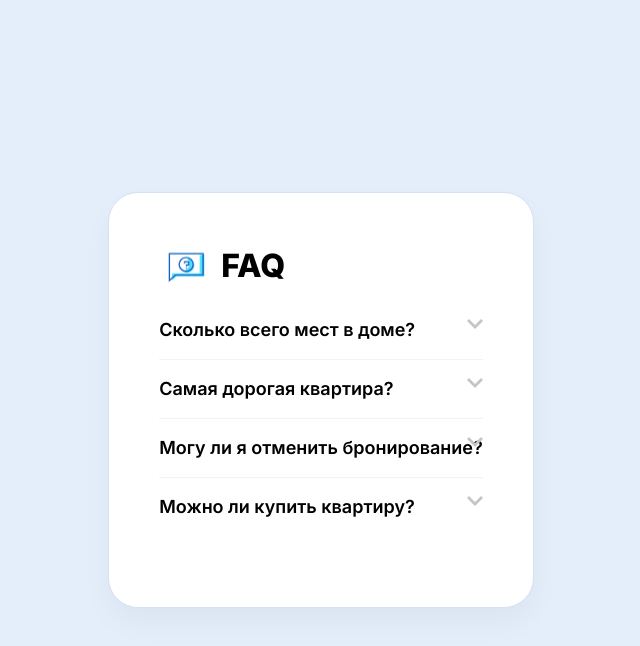
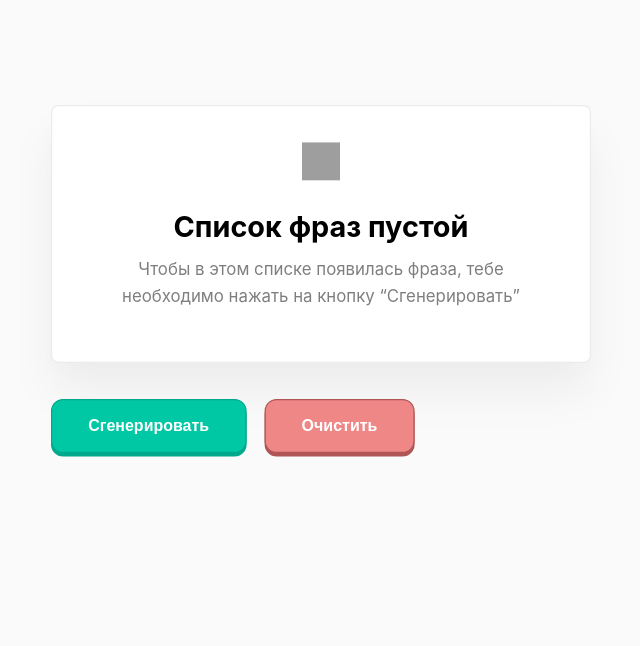
Before and after one commit to Koleneko/react-study, a React (Create React App) app: page / in a window 1280 px wide. Shown: the top 646 px of the page, without its empty margins (319-959 px from the left). Built offline with nearby package versions, Linux system fonts and the light colour scheme; grey boxes are pictures that could not be loaded.

Commit message:
Выполнил дз №5

```diff
--- a/src/index.js
+++ b/src/index.js
@@ -4,7 +4,8 @@ import "./index.css";
 
 // import App from "./tutorial-1/App";
 // import App from "./tutorial-2/App";
-import App from "./tutorial-3/App";
+// import App from "./tutorial-3/App";
+import App from "./tutorial-5/App";
 
 ReactDOM.render(
   <React.StrictMode>
--- /dev/null
+++ b/src/tutorial-5/App.css
@@ -0,0 +1,71 @@
+body {
+  background-color: #fafafa;
+}
+
+.wrapper {
+  width: 450px;
+  margin: 50px auto;
+  transform: scale(1.2) translateY(70px);
+}
+
+.list {
+  max-height: 400px;
+  overflow: auto;
+  padding: 30px;
+  margin-bottom: 30px;
+}
+
+.btn {
+  height: 45px;
+  padding: 0 30px;
+  border: 0;
+  border-radius: 10px;
+  margin-right: 15px;
+  font-weight: 600;
+  cursor: pointer;
+  transition: all 0.15s ease;
+}
+.btn:active {
+  transform: translateY(2px);
+  box-shadow: none;
+}
+.btn_generate {
+  background-color: #00c8a4;
+  color: #fff;
+  box-shadow: 0 3px 0 #00a98b;
+  border: 1px solid #00a98b;
+}
+.btn_clear {
+  background-color: #f08787;
+  box-shadow: 0 3px 0 #b05555;
+  border: 1px solid #b05555;
+  color: #fff;
+}
+
+.block {
+  padding: 15px 30px;
+  background: #ffffff;
+  border: 1px solid #ebebeb;
+  box-sizing: border-box;
+  box-shadow: 0px 9px 24px rgba(0, 0, 0, 0.01), 0px 25px 40px rgba(0, 0, 0, 0.05);
+  border-radius: 6px;
+  margin-bottom: 30px;
+}
+.block h3 {
+  font-size: 18px;
+}
+
+.empty-block {
+  text-align: center;
+  padding: 30px;
+}
+.empty-block h2 {
+  font-size: 24px;
+  margin-bottom: 0;
+}
+.empty-block p {
+  margin-top: 10px;
+  font-size: 14px;
+  opacity: 0.5;
+  line-height: 22px;
+}
--- /dev/null
+++ b/src/tutorial-5/App.js
@@ -0,0 +1,47 @@
+import { React, useState } from "react";
+import EmptyBlock from "./components/EmptyBlock";
+import Phrase from "./components/Phrase";
+import { nounsArr, adjectivesArr } from "./components/data";
+import "./App.css";
+
+function App() {
+  const [phrases, setPhrases] = useState([]);
+
+  const nounsLength = nounsArr.length;
+  const adjectivesLength = adjectivesArr.length;
+
+  const generatePhrase = () => {
+    let newPhrase = `${
+      adjectivesArr[Math.floor(Math.random() * adjectivesLength)]
+    } ${adjectivesArr[Math.floor(Math.random() * adjectivesLength)]} ${
+      nounsArr[Math.floor(Math.random() * nounsLength)]
+    }`;
+    setPhrases([...phrases, newPhrase]);
+  };
+
+  const Phrases = () => {
+    const keyGen = (pre) => `${pre}_{new Date().getTime()}`;
+    // использовал тут такой ключ потому что использовать сами фразы не могу
+    return (
+      <div className="list">
+        {phrases.map((el) => (
+          <Phrase key={keyGen(el)} text={el} />
+        ))}
+      </div>
+    );
+  };
+
+  return (
+    <div className="wrapper">
+      {phrases.length ? <Phrases /> : <EmptyBlock />}
+      <button className="btn btn_generate" onClick={generatePhrase}>
+        Сгенерировать
+      </button>
+      <button className="btn btn_clear" onClick={() => setPhrases([])}>
+        Очистить
+      </button>
+    </div>
+  );
+}
+
+export default App;
--- /dev/null
+++ b/src/tutorial-5/components/EmptyBlock.jsx
@@ -0,0 +1,19 @@
+const EmptyBlock = () => {
+  return (
+    <div className="block empty-block">
+      <img
+        src="https://res.cloudinary.com/dfnhxiq6j/image/upload/v1640354646/ghost_lztiyl.png"
+        width="32px"
+        height="32px"
+        alt="Ghost"
+      />
+      <h2>Список фраз пустой</h2>
+      <p>
+        Чтобы в этом списке появилась фраза, тебе необходимо нажать на кнопку
+        “Сгенерировать”
+      </p>
+    </div>
+  );
+};
+
+export default EmptyBlock;
--- /dev/null
+++ b/src/tutorial-5/components/Phrase.jsx
@@ -0,0 +1,9 @@
+const Phrase = ({ text }) => {
+  return (
+    <div className="block">
+      <h3>{text}</h3>
+    </div>
+  );
+};
+
+export default Phrase;
--- /dev/null
+++ b/src/tutorial-5/components/data.js
@@ -0,0 +1,44 @@
+export const adjectivesArr = [
+  "абсолютный",
+  "адский",
+  "азартный",
+  "активный",
+  "ангельский",
+  "астрономический",
+  "баснословный",
+  "безбожный",
+  "безбрежный",
+  "безвозвратный",
+  "безграничный",
+  "бездонный",
+  "бездушный",
+  "безжалостный",
+  "замечательно",
+  "замечательный",
+  "записной",
+  "запредельный",
+  "заядлый",
+  "звериный",
+  "зверский",
+  "зеленый",
+  "злой",
+  "злостный",
+  "значительный",
+  "неоспоримый",
+  "неотразимый",
+  "неоценимый",
+  "непередаваемый",
+];
+
+export const nounsArr = [
+  "лгун",
+  "день",
+  "конь",
+  "олень",
+  "человек",
+  "программист",
+  "ребёнок",
+  "конец",
+  "город",
+  "дурак",
+];
```
